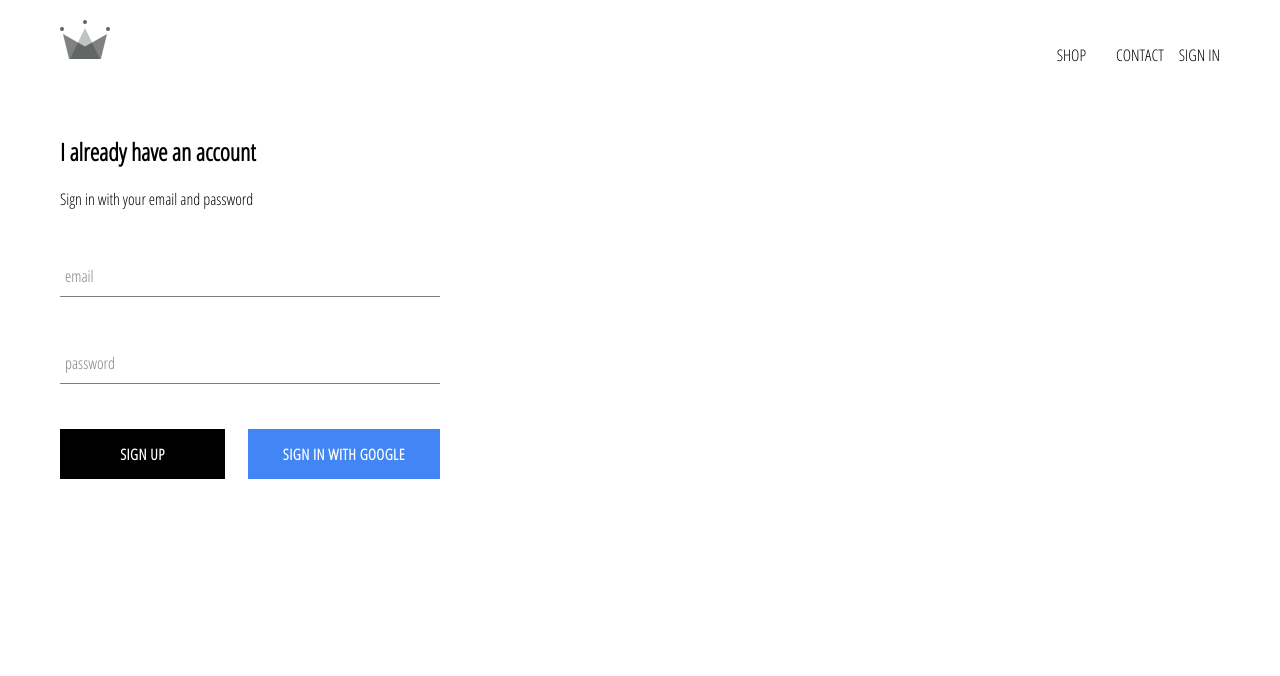
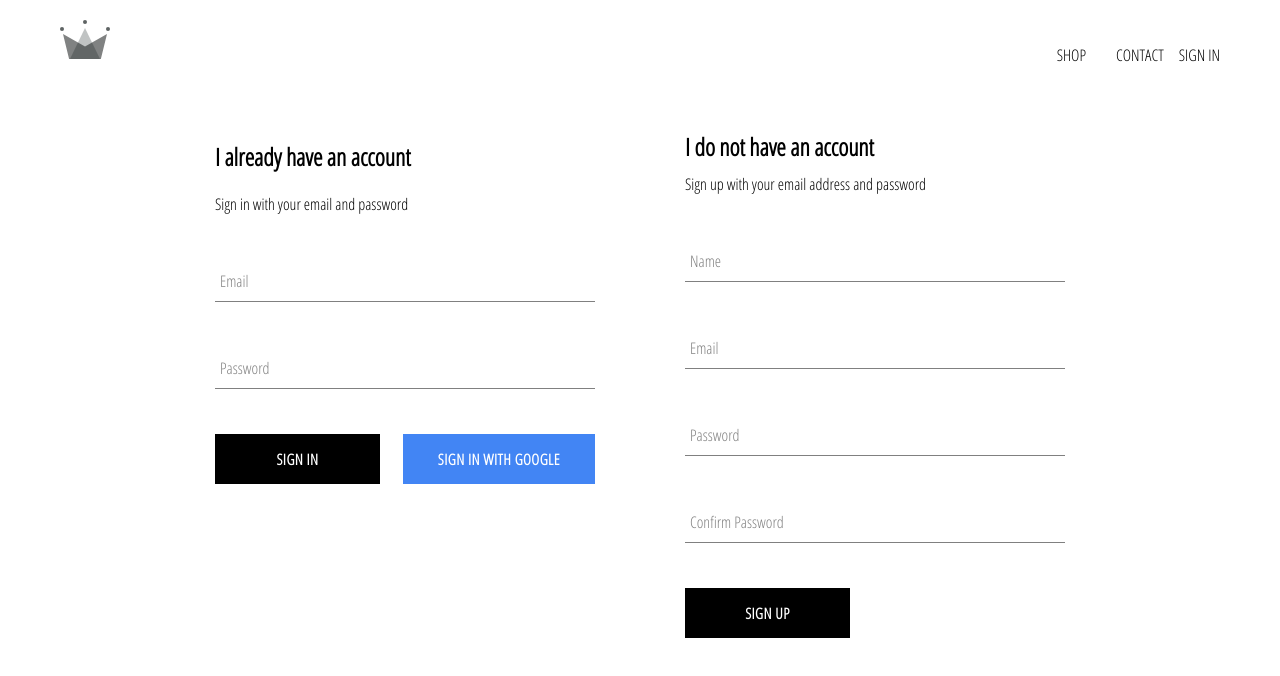
Before and after one commit to bunhojun/crwn-clothing, a React (Create React App) app: page /signin in a window 1280 px wide. Shown: the top 676 px of the page. Built offline with nearby package versions, Linux system fonts and the light colour scheme; no server answers.

Commit message:
added signup

```diff
--- a/src/App.js
+++ b/src/App.js
@@ -6,7 +6,7 @@
 import ShopPage from './pages/shop/shop.component';
 import SignInAndSignUP from './pages/sign-in-and-sign-up/sign-in-and-sign-up.component';
 import Header from './components/header/header.component';
-import { auth } from './firebase/firebase.utils';
+import { auth, createUserProfileDocument } from './firebase/firebase.utils';
 
 import { Route, Switch } from 'react-router-dom';
 import { Component } from 'react';
@@ -23,11 +23,28 @@
   unsubscribeFromAuth = null;
 
   componentDidMount() {
-    auth.onAuthStateChanged(user => {
-      this.setState({ currentUser: user });
+    this.unsubscribeFromAuth = auth.onAuthStateChanged(async userAuth => {
+      if (userAuth) {
+        const userRef = await createUserProfileDocument(userAuth);
 
-      console.log(user);
+        userRef.onSnapshot(snapShot => {
+          this.setState({
+            currentUser: {
+              id: snapShot.id,
+              ...snapShot.data()
+            }
+          });
+        });
+      } else {
+        this.setState({
+          currentUser: userAuth
+        });
+      }
     });
+  }
+
+  componentWillUnmount() {
+    this.unsubscribeFromAuth();
   }
 
   render() {
--- a/src/components/sign-in/sign-in.component.jsx
+++ b/src/components/sign-in/sign-in.component.jsx
@@ -17,7 +17,7 @@
 
     handleSubmit = e => {
         e.preventDefault();
-        this.setState({password: '', password: ''});
+        this.setState({email: '', password: ''});
     }
 
     handleChange = e => {
@@ -31,10 +31,10 @@
                 <h2>I already have an account</h2>
                 <span>Sign in with your email and password</span>
                 <form onSubmit={this.handleSubmit}>
-                    <FormInput type="email" name="email" value={this.state.email} onChange={this.handleChange} label='email' required/>
-                    <FormInput type="password" name="password" value={this.state.password} onChange={this.handleChange} label='password' required/>
+                    <FormInput type="email" name="email" value={this.state.email} onChange={this.handleChange} label='Email' required/>
+                    <FormInput type="password" name="password" value={this.state.password} onChange={this.handleChange} label='Password' required/>
                     <div className="buttons">
-                        <CustomButton type='submit'>SIGN UP</CustomButton>
+                        <CustomButton type='submit'>SIGN IN</CustomButton>
                         <CustomButton  onClick={signInWithGoogle} isGoogleSignIn>SIGN IN WITH GOOGLE</CustomButton>
                     </div>
                 </form>
--- /dev/null
+++ b/src/components/sign-up/sign-up.component.jsx
@@ -0,0 +1,105 @@
+import React from 'react';
+import { Component } from 'react';
+
+import FormInput from '../form-input/form-input.component';
+import CustomButton from '../custom-button/custom-button.component';
+
+import { auth, createUserProfileDocument } from '../../firebase/firebase.utils';
+
+import './sign-up.styles.scss';
+
+class SignUp extends Component {
+    constructor() {
+        super();
+
+        this.state = {
+            displayName: '',
+            email: '',
+            password: '',
+            confirmPassword: ''
+        }
+    }
+
+    handleSubmit = async e => {
+        e.preventDefault();
+
+        const { displayName, email, password, confirmPassword } = this.state;
+        if(password !== confirmPassword) {
+            alert("password don't match");
+            return;
+        }
+
+        try {
+            const { user } = await auth.createUserWithEmailAndPassword(email, password);
+
+            await createUserProfileDocument(user, { displayName });
+
+            this.setState({
+                displayName: '',
+                email: '',
+                password: '',
+                confirmPassword: ''
+            })
+
+        }catch (e) {
+            alert(e);
+        }
+
+    };
+
+    handleChange = e => {
+        const { name, value } = e.target;
+
+        this.setState({ [name]: value });
+    };
+
+    render() {
+        const { displayName, email, password, confirmPassword } = this.state;
+        return (
+            <div className="sign-up">
+                <h2 className="title">I do not have an account</h2>
+                <span>Sign up with your email address and password</span>
+                <form className="sign-up-form">
+                    <FormInput
+                      type='text'
+                      name='displayName'
+                      value={displayName}
+                      onChange={this.handleChange}
+                      label='Name'
+                      required>
+                    </FormInput>
+                    <FormInput
+                      type='email'
+                      name='email'
+                      value={email}
+                      onChange={this.handleChange}
+                      label='Email'
+                      required>
+                    </FormInput>
+                    <FormInput
+                      type='password'
+                      name='password'
+                      value={password}
+                      onChange={this.handleChange}
+                      label='Password'
+                      required>
+                    </FormInput>
+                    <FormInput
+                      type='password'
+                      name='confirmPassword'
+                      value={confirmPassword}
+                      onChange={this.handleChange}
+                      label='Confirm Password'
+                      required>
+                    </FormInput>
+                    <CustomButton
+                      type='submit'
+                      onClick={this.handleSubmit}
+                    >SIGN UP</CustomButton>
+                </form>
+            </div>
+        )
+    };
+}
+
+export default SignUp;
--- /dev/null
+++ b/src/components/sign-up/sign-up.styles.scss
@@ -0,0 +1,9 @@
+.sign-up {
+  display: flex;
+  flex-direction: column;
+  width: 380px;
+
+  .title {
+    margin: 10px 0;
+  }
+}
--- a/src/firebase/firebase.utils.js
+++ b/src/firebase/firebase.utils.js
@@ -13,6 +13,32 @@
     measurementId: "G-8MKE1N4LKS"
 };
 
+export const createUserProfileDocument = async (userAuth, additionalData) => {
+    if (!userAuth) return;
+
+    const userRef = firestore.doc(`users/${userAuth.uid}`);
+
+    const snapShot = await userRef.get();
+
+    if(!snapShot.exists) {
+        const { displayName, email } = userAuth;
+        const createdAt = new Date();
+
+        try {
+            await userRef.set({
+                displayName,
+                email,
+                createdAt,
+                ...additionalData
+            });
+
+        } catch(e) {
+            alert(e);
+        }
+    }
+    return userRef;
+}
+
 // Initialize Firebase
 firebase.initializeApp(config);
 
--- a/src/pages/sign-in-and-sign-up/sign-in-and-sign-up.component.jsx
+++ b/src/pages/sign-in-and-sign-up/sign-in-and-sign-up.component.jsx
@@ -1,12 +1,14 @@
 import React from 'react';
 import './sign-in-and-sign-up.styles.scss';
 import SignIn from '../../components/sign-in/sign-in.component';
+import SignUp from '../../components/sign-up/sign-up.component';
 
 
 
 const SinInAndSignUpPage = () => (
-    <div className="sign-in-andsign-up">
+    <div className="sign-in-and-sign-up">
         <SignIn></SignIn>
+        <SignUp></SignUp>
     </div>
 )
 
--- a/src/pages/sign-in-and-sign-up/sign-in-and-sign-up.styles.scss
+++ b/src/pages/sign-in-and-sign-up/sign-in-and-sign-up.styles.scss
@@ -0,0 +1,6 @@
+.sign-in-and-sign-up {
+    width: 850px;
+    display: flex;
+    justify-content: space-between;
+    margin: 30px auto;
+}
```
Lines whose indentation alone changed are shown as unchanged.
